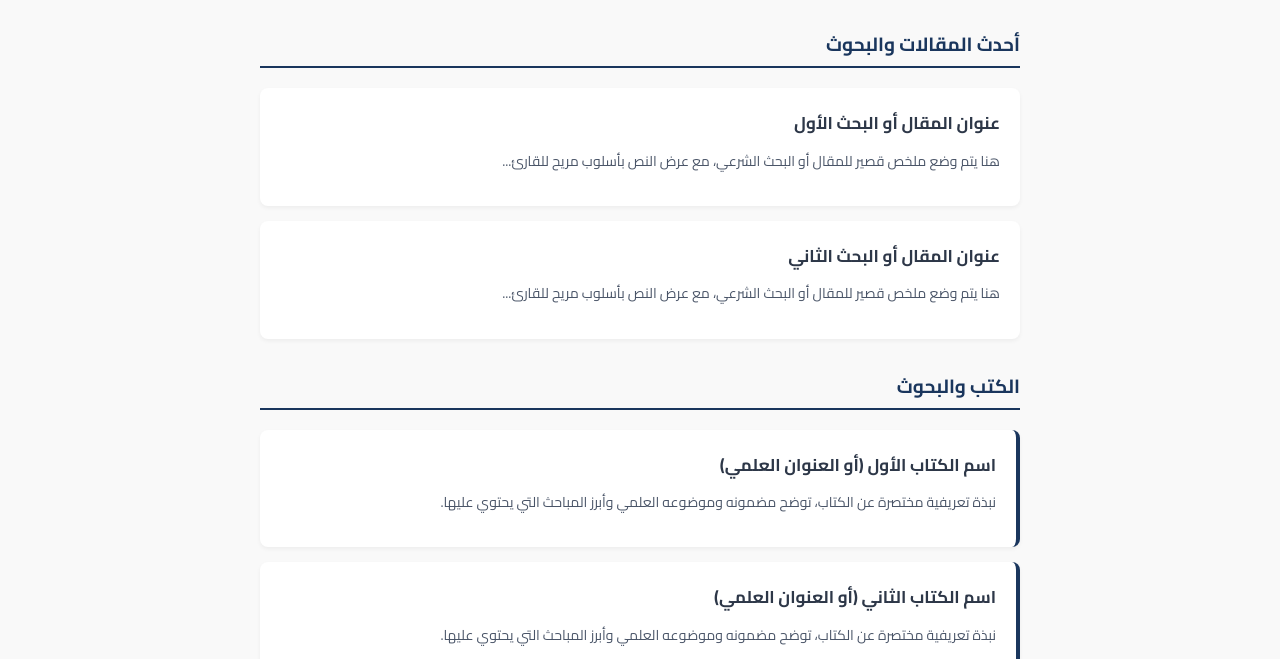
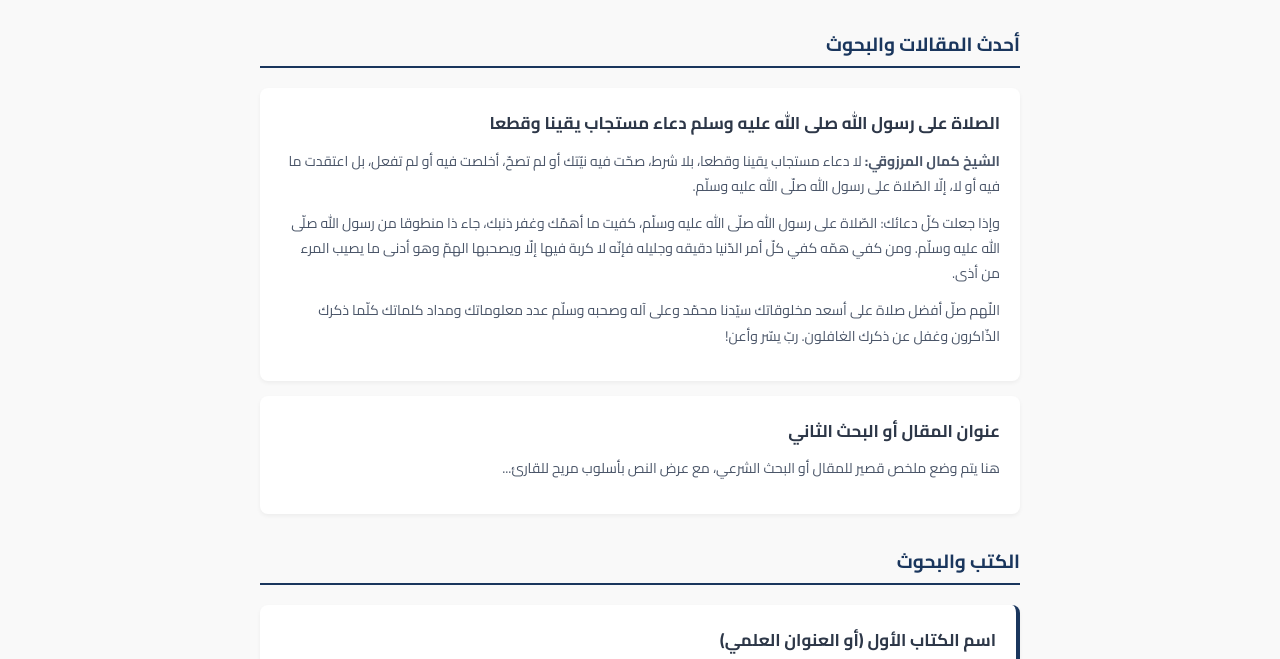
Before and after one commit to Bessem-elmechergui/islamic-archive, a plain HTML site: page index.html in a window 1280 px wide. Shown: the part 441-1100 px from the top of the page. Drawn offline with Linux system fonts and the light colour scheme.

Commit message:
Update article section with new content

```diff
--- a/index.html
+++ b/index.html
@@ -181,8 +181,10 @@
         <h3 class="section-title">أحدث المقالات والبحوث</h3>
 
         <div class="card searchable-item">
-            <h3>عنوان المقال أو البحث الأول</h3>
-            <p>هنا يتم وضع ملخص قصير للمقال أو البحث الشرعي، مع عرض النص بأسلوب مريح للقارئ...</p>
+            <h3>الصلاة على رسول الله صلى الله عليه وسلم دعاء مستجاب يقينا وقطعا</h3>
+            <p><strong>الشيخ كمال المرزوقي:</strong> لا دعاء مستجاب يقينا وقطعا، بلا شرط، صحّت فيه نيّتك أو لم تصحّ، أخلصت فيه أو لم تفعل، بل اعتقدت ما فيه أو لا، إلّا الصّلاة على رسول الله صلّى الله عليه وسلّم.</p>
+            <p>وإذا جعلت كلّ دعائك: الصّلاة على رسول الله صلّى الله عليه وسلّم، كفيت ما أهمّك وغفر ذنبك، جاء ذا منطوقا من رسول الله صلّى الله عليه وسلّم. ومن كفي همّه كفي كلّ أمر الدّنيا دقيقه وجليله فإنّه لا كربة فيها إلّا ويصحبها الهمّ وهو أدنى ما يصيب المرء من أذى.</p>
+            <p>اللّهم صلّ أفضل صلاة على أسعد مخلوقاتك سيّدنا محمّد وعلى آله وصحبه وسلّم عدد معلوماتك ومداد كلماتك كلّما ذكرك الذّاكرون وغفل عن ذكرك الغافلون. ربّ يسّر وأعن!</p>
         </div>
 
         <div class="card searchable-item">
```
